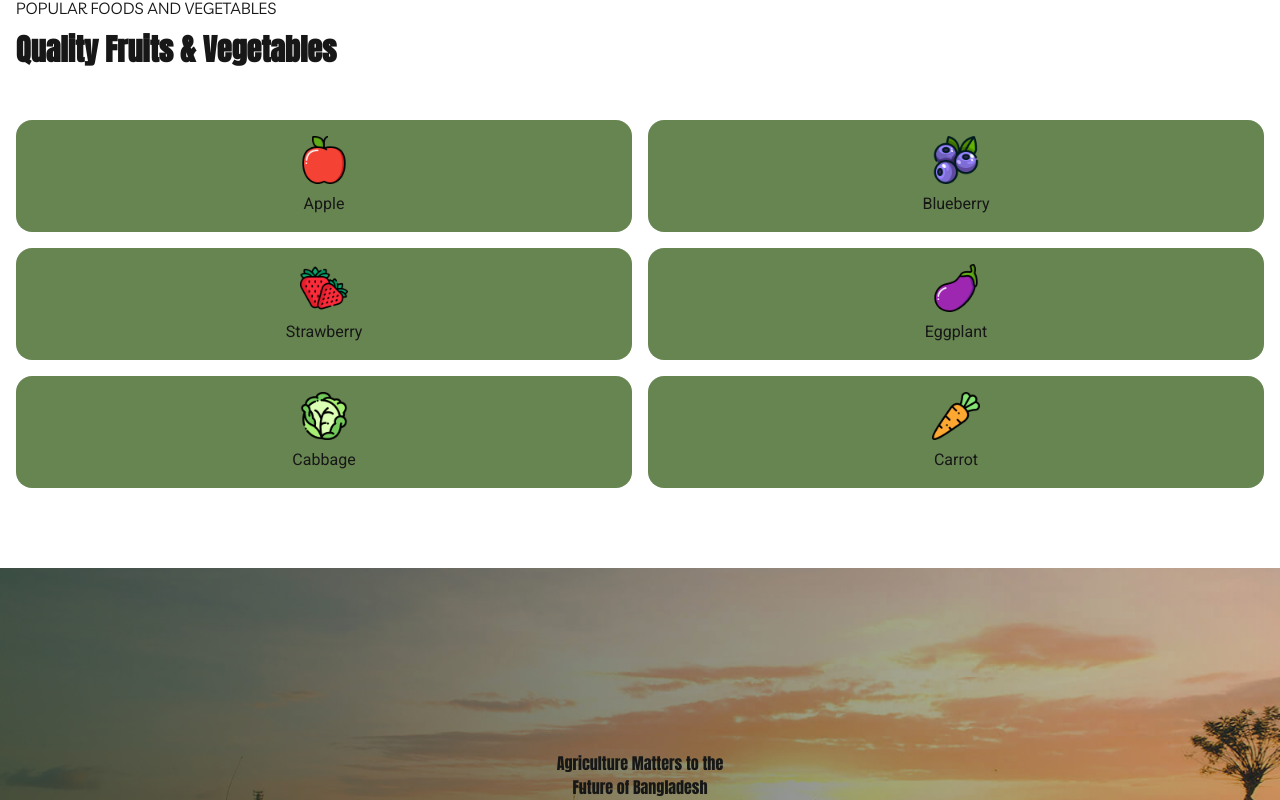
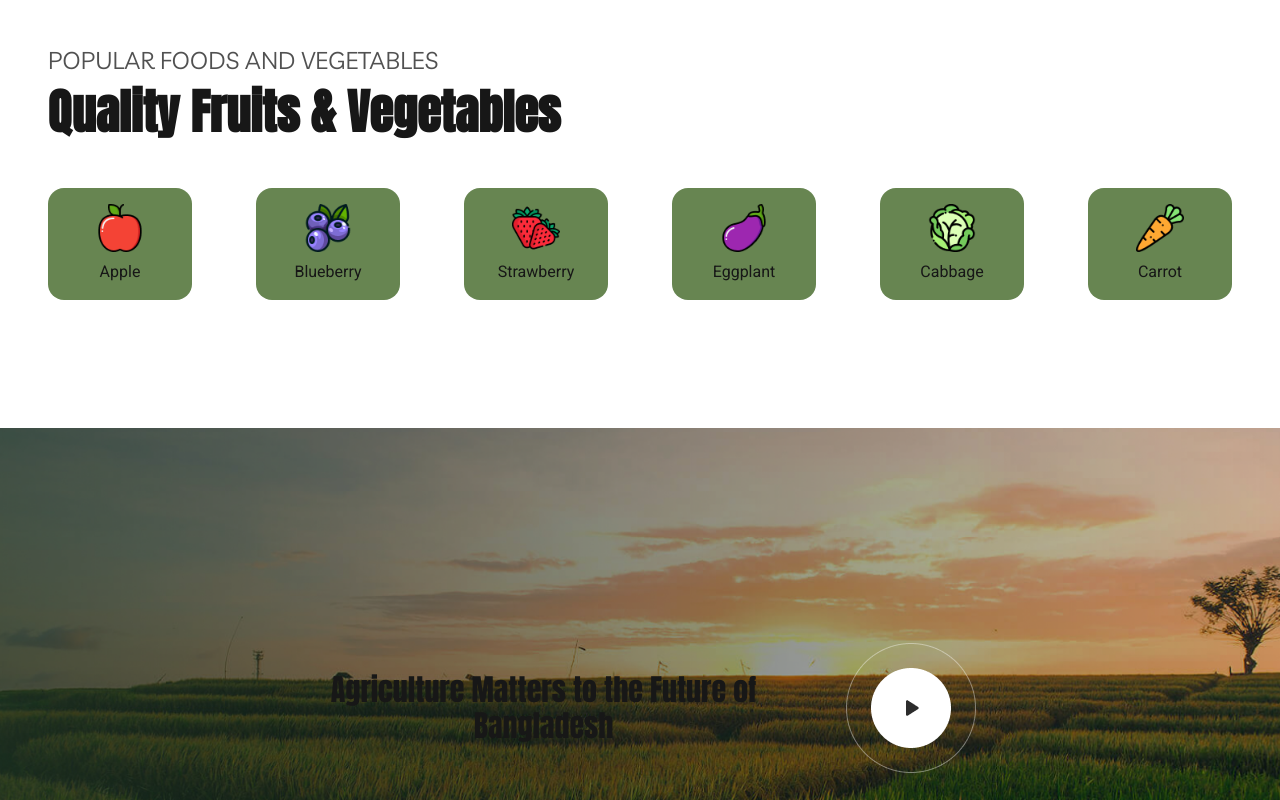
Before and after one commit to DevPBDias/landing-pages-folio, a Next.js app: page /farm in a window 1280 px wide. Shown: the part 1440-2240 px from the top of the page. Built offline with nearby package versions, Linux system fonts and the light colour scheme.

Commit message:
styles(video+products): breakpoints adjust

```diff
--- a/src/components/farm/products/Products.tsx
+++ b/src/components/farm/products/Products.tsx
@@ -4,12 +4,14 @@ import ProductCard from "./ProductCard";
 
 const Products = () => {
   return (
-    <section className="w-full flex flex-col py-8 px-4 my-12">
-      <h3 className="font-medium text-base mb-3 uppercase">
+    <section className="w-full flex flex-col py-8 px-4 my-24 lg:px-12">
+      <h3 className="font-medium text-base mb-3 uppercase md:text-xl lg:text-2xl opacity-75">
         Popular Foods And Vegetables
       </h3>
-      <h1 className="font-bold text-3xl mb-3">Quality Fruits & Vegetables</h1>
-      <div className="grid grid-cols-2 gap-4 justify-center items-center mt-10">
+      <h1 className="font-bold text-3xl mb-3 md:text-4xl lg:text-5xl">
+        Quality Fruits & Vegetables
+      </h1>
+      <div className="grid grid-cols-2 md:grid-cols-3 lg:grid-cols-4 xl:grid-cols-6 gap-4 justify-center items-center mt-10 md:gap-8 lg:gap-16">
         {products.map((item) => (
           <ProductCard image={item.image} name={item.name} key={item.id} />
         ))}
--- a/src/components/farm/video/FarmVideo.tsx
+++ b/src/components/farm/video/FarmVideo.tsx
@@ -15,8 +15,8 @@ const FarmVideo = () => {
           priority
         />
       </picture>
-      <div className="absolute flex flex-col justify-center items-center px-4 gap-4">
-        <h1 className="w-2/3 text-center">
+      <div className="absolute flex flex-col justify-center items-center px-4 gap-4 md:flex-row md:justify-around">
+        <h1 className="w-2/3 text-center md:text-xl lg:text-2xl xl:text-3xl">
           Agriculture Matters to the Future of Bangladesh
         </h1>
         <Link
```
